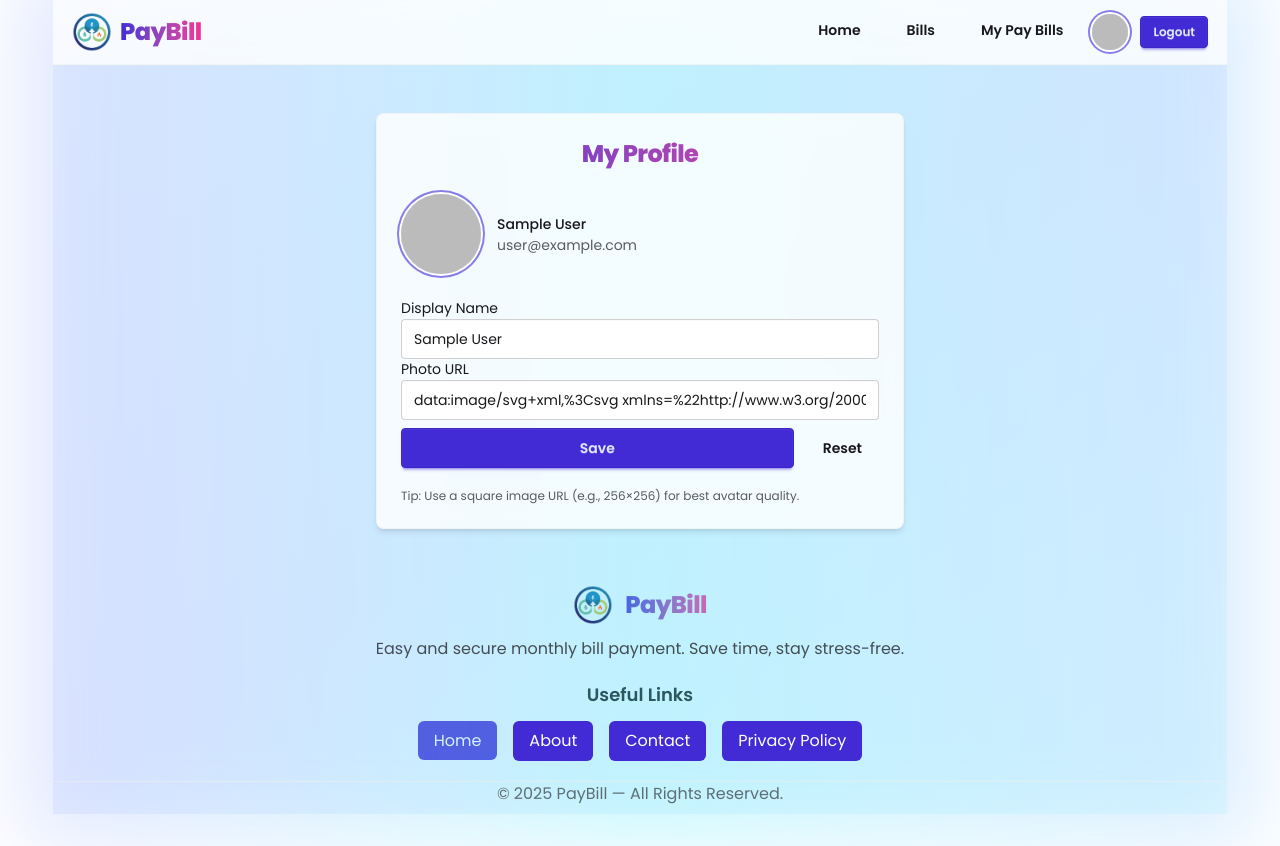
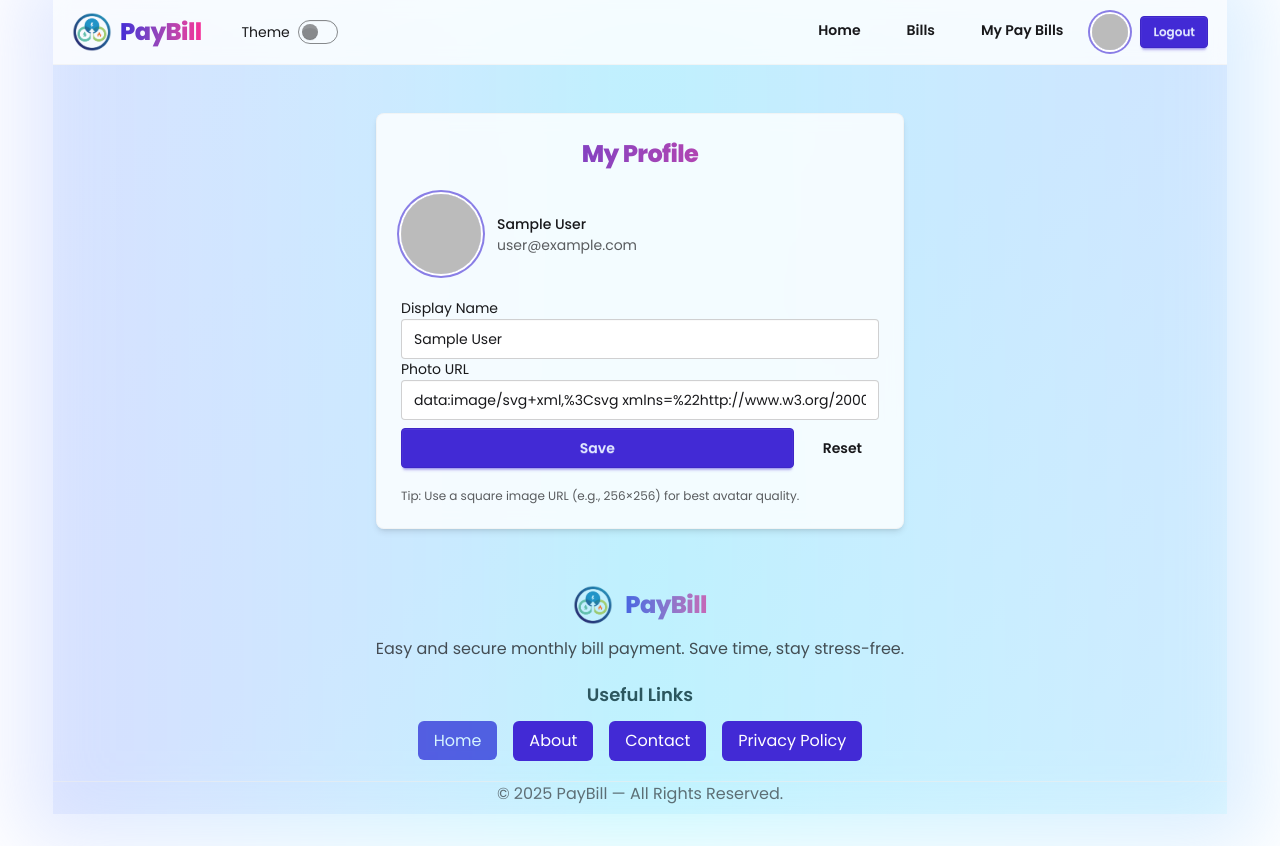
Before and after one commit to kamrul397/m10-payBill-client, a React (Vite) app: page /userProfile in a window 1280 px wide. Built offline with nearby package versions, Linux system fonts and the light colour scheme; no server answers; sample sign-in values are in the browser's storage.

Commit message:
theme added

```diff
--- a/src/components/Navbar.jsx
+++ b/src/components/Navbar.jsx
@@ -2,6 +2,7 @@ import { Link, NavLink } from "react-router-dom";
 import logo from "/logo.png"; // update path
 import { useContext } from "react";
 import { AuthContext } from "../context/AuthContex";
+import ThemeToggle from "./ThemeToggle";
 
 // assume you have `user` and `logout` from context
 export default function Navbar() {
@@ -12,7 +13,7 @@ export default function Navbar() {
     <div className="sticky top-0 z-50 bg-base-100/80 backdrop-blur border-b border-base-300/60">
       <div className="navbar max-w-6xl mx-auto">
         {/* LEFT: logo */}
-        <div className="navbar-start">
+        <div className="navbar-start ">
           <Link to="/" className="flex items-center gap-2 group">
             <img
               src={logo}
@@ -25,6 +26,10 @@ export default function Navbar() {
               </span>
             </span>
           </Link>
+
+          <div className="ml-10">
+            <ThemeToggle></ThemeToggle>
+          </div>
         </div>
         {/* MOBILE: static menu */}
         <div className="lg:hidden navbar-center">
--- /dev/null
+++ b/src/components/ThemeToggle.jsx
@@ -0,0 +1,31 @@
+import { useEffect, useState } from "react";
+
+export default function ThemeToggle() {
+  const getInitial = () => {
+    const saved = localStorage.getItem("theme");
+    if (saved) return saved;
+    return window.matchMedia("(prefers-color-scheme: dark)").matches
+      ? "dark"
+      : "light";
+  };
+
+  const [theme, setTheme] = useState(getInitial);
+
+  useEffect(() => {
+    document.documentElement.setAttribute("data-theme", theme); // daisyUI reads this
+    localStorage.setItem("theme", theme);
+  }, [theme]);
+
+  return (
+    <label className="flex cursor-pointer items-center gap-2">
+      <span className="text-sm">Theme</span>
+      <input
+        type="checkbox"
+        className="toggle"
+        checked={theme === "dark"}
+        onChange={(e) => setTheme(e.target.checked ? "dark" : "light")}
+        aria-label="Toggle dark mode"
+      />
+    </label>
+  );
+}
```
